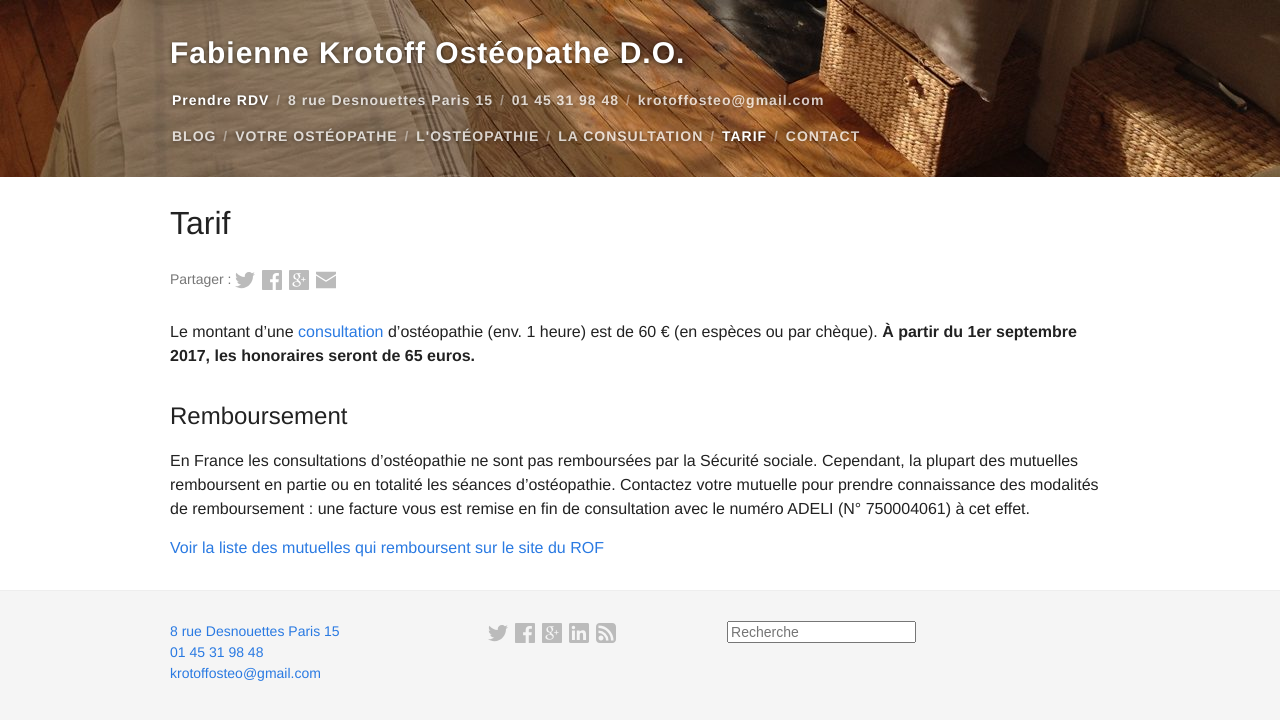
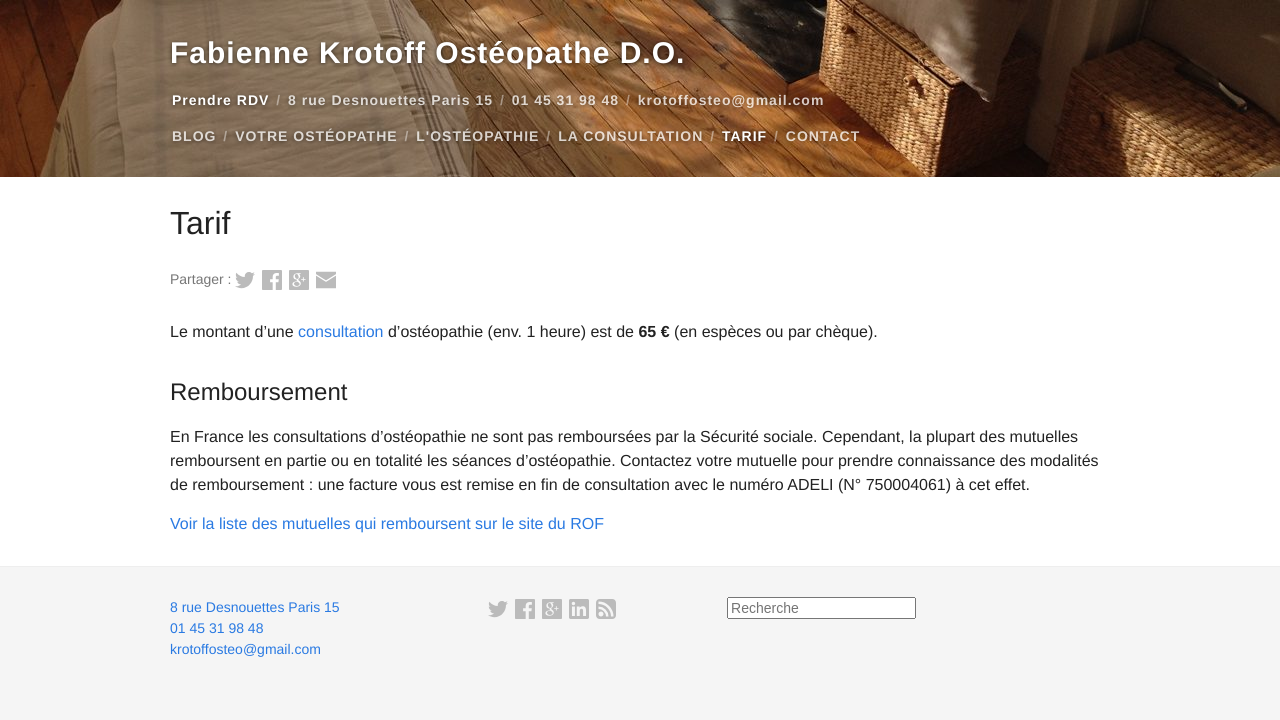
Before and after one commit to tkrotoff/osteo15, a Jekyll site: the page built from 4-Tarif.md, in a window 1280 px wide. Shown: the top 720 px of the page. Built offline with Jekyll 4.4.1, drawn with Linux system fonts in a browser that asks for light colours; nearby versions of some CDN libraries.

Commit message:
Le montant d'une consultation est de 65 €

```diff
--- a/4-Tarif.md
+++ b/4-Tarif.md
@@ -6,7 +6,7 @@ permalink: /Tarif/
 sitenav: true
 ---
 
-Le montant d'une [consultation](/La-consultation/) d'ostéopathie (env. 1 heure) est de 60 € (en espèces ou par chèque). **À partir du 1er septembre 2017, les honoraires seront de 65 euros.**
+Le montant d'une [consultation](/La-consultation/) d'ostéopathie (env. 1 heure) est de **65 €** (en espèces ou par chèque).
 
 ## Remboursement
 
```
